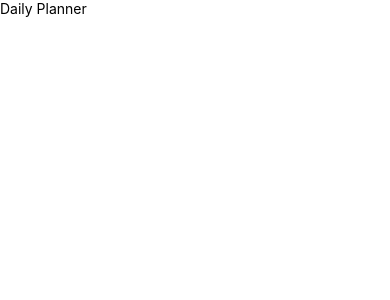
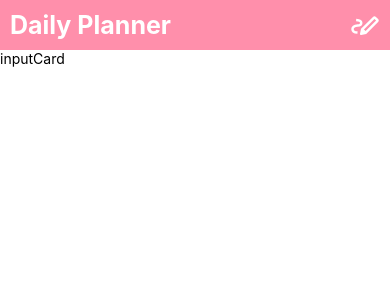
Before and after one commit to disconnectuss/ToDoApp_RN, a React Native app: screen / in a window 390 px wide. Shown: the top 300 px of the page. Built offline with nearby package versions, Linux system fonts and the light colour scheme.

Commit message:
svg icons connected

```diff
--- a/App.js
+++ b/App.js
@@ -1,12 +1,14 @@
-import {
-  SafeAreaView,
-} from 'react-native';
+import {SafeAreaView} from 'react-native';
 import Header from './src/components/header';
-
+import {generalStyles} from './src/utils/generalStyles';
+import InputCard from './src/components/input';
 function App() {
-  return <SafeAreaView>
-    <Header/>
-  </SafeAreaView>;
+  return (
+    <SafeAreaView style={generalStyles.body}>
+      <Header title={'Daily Planner'} />
+      <InputCard />
+    </SafeAreaView>
+  );
 }
 
 export default App;
--- a/src/components/header/index.js
+++ b/src/components/header/index.js
@@ -1,10 +1,13 @@
 import { View, Text } from 'react-native'
 import React from 'react'
+import  styleHeader  from '../header/style'
+import { NoteIcon } from '../icons'
 
-const Header = () => {
+const Header = ({title=""}) => {
   return (
-    <View>
-      <Text>Daily Planner</Text>
+    <View style={styleHeader.headerWrapper}>
+      <Text style={styleHeader.title}>{title}</Text>
+      <NoteIcon/>
     </View>
   )
 }
--- a/src/components/header/style.js
+++ b/src/components/header/style.js
@@ -1,5 +1,23 @@
-import { StyleSheet } from "react-native";
+import {StyleSheet} from 'react-native';
+import {colors} from '../../utils/constants';
 
 const styleHeader = StyleSheet.create({
+  headerWrapper: {
+    width: '100%',
+    height: 50,
+    backgroundColor: colors.bgHeader,
+    display: 'flex',
+    flexDirection: 'row',
+    justifyContent: 'space-between',
+    allignItems: 'center',
+    padding:10,
 
-})
+  },
+  title: {
+    fontWeight: 'bold',
+    fontSize:25,
+    color: colors.textColor,
+  },
+});
+
+export default styleHeader;
--- /dev/null
+++ b/src/components/icons/NoteIcon.js
@@ -0,0 +1,15 @@
+import * as React from 'react';
+import Svg, {Path} from 'react-native-svg';
+
+const SvgNoteIcon = props => (
+  <Svg
+    xmlns="http://www.w3.org/2000/svg"
+    width="30"
+    height="30"
+    fill="#fff"
+    viewBox="0 -960 960 960"
+    {...props}>
+    <Path d="m499-287 335-335-52-52-335 335zm-261 87q-100-5-149-42T40-349q0-65 53.5-105.5T242-503q39-3 58.5-12.5T320-542q0-26-29.5-39T193-600l7-80q103 8 151.5 41.5T400-542q0 53-38.5 83T248-423q-64 5-96 23.5T120-349q0 35 28 50.5t94 18.5zm280 7L353-358l382-382q20-20 47.5-20t47.5 20l70 70q20 20 20 47.5T900-575zm-159 33q-17 4-30-9t-9-30l33-159 165 165z" />
+  </Svg>
+);
+export default SvgNoteIcon;
--- /dev/null
+++ b/src/components/icons/index.js
@@ -0,0 +1 @@
+export {default as NoteIcon} from './NoteIcon';
--- /dev/null
+++ b/src/components/input/index.js
@@ -0,0 +1,12 @@
+import {Text, View} from 'react-native';
+import React from 'react';
+
+const InputCard = () => {
+  return (
+    <View>
+      <Text>inputCard</Text>
+    </View>
+  );
+};
+
+export default InputCard;
--- /dev/null
+++ b/src/utils/constants.js
@@ -0,0 +1,6 @@
+export const colors = {
+    bgColor:"#ffe5ec",
+    bgButton:"#e5989b",
+    bgHeader:"#ff8fab",
+    textColor:"#ffffff",
+}
--- /dev/null
+++ b/src/utils/generalStyles.js
@@ -0,0 +1,6 @@
+import { StyleSheet} from "react-native";
+export const generalStyles = StyleSheet.create({
+    body: {
+        flex: 1,
+    }
+})
```
Also changed, not shown: package.json (+5 -2 lines), assets/NoteIcon.svg (added), src/components/input/style.js (added), 2 other files (tests, documents, lock files or other folders).
